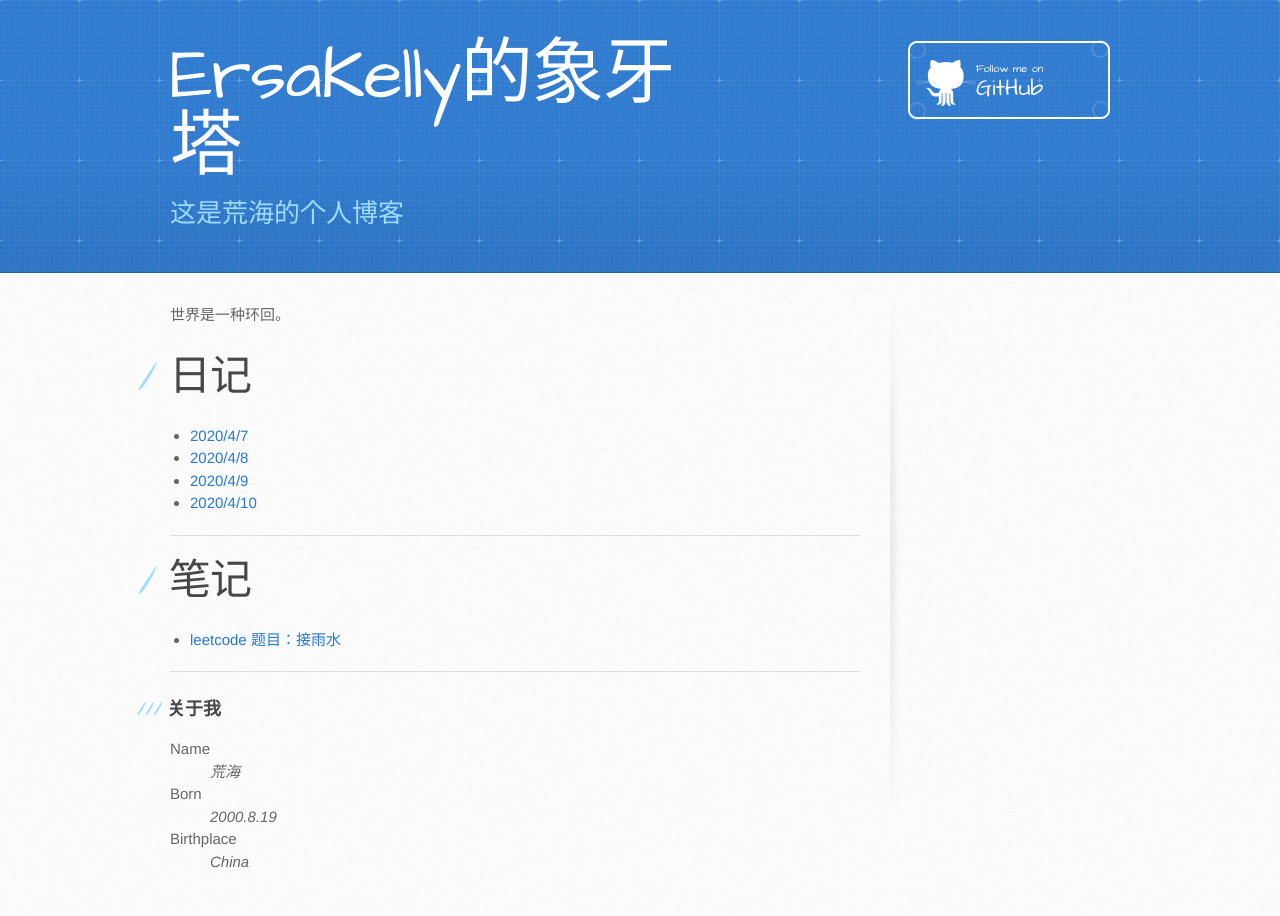
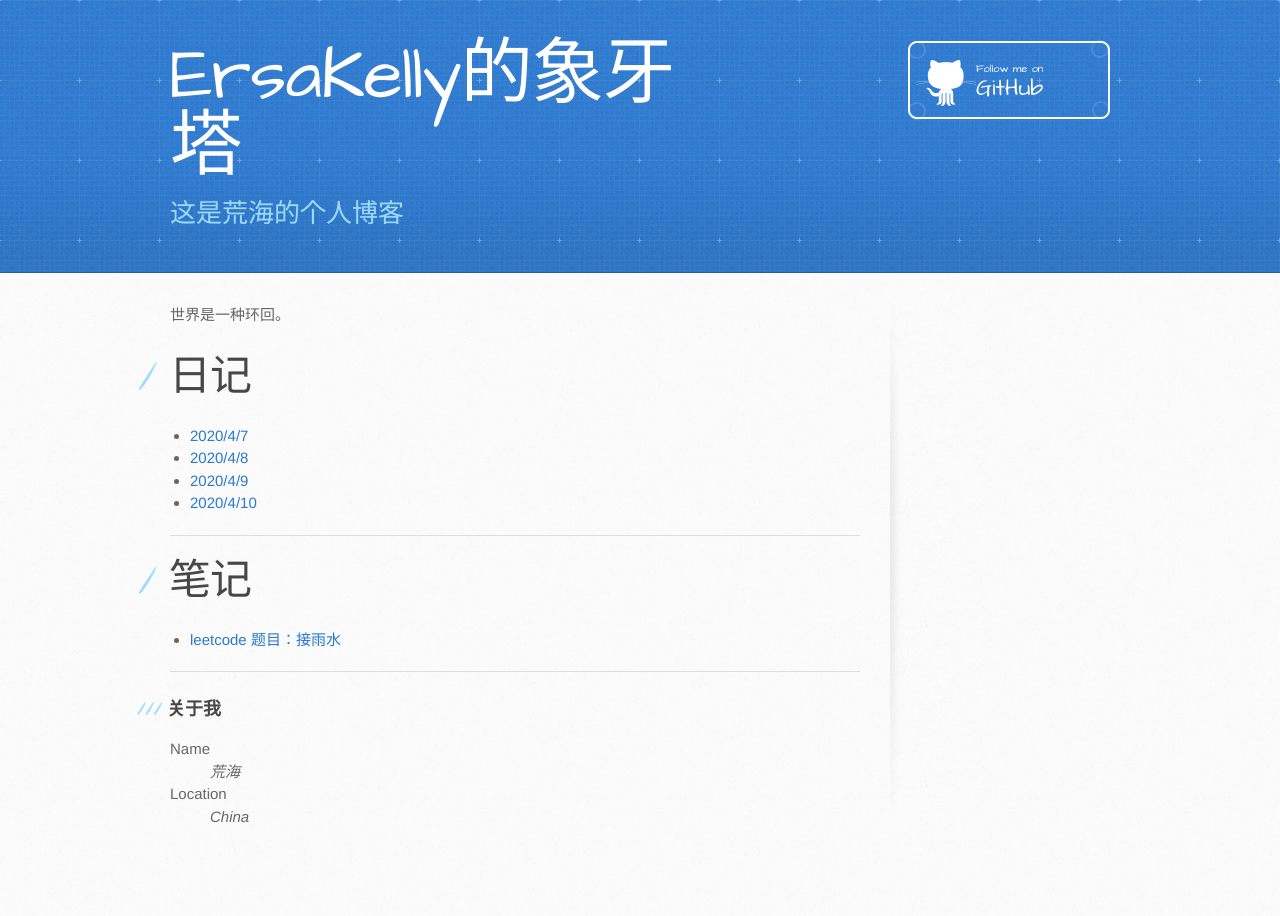
Before and after one commit to TheDesertedSea/TheDesertedSea.github.io, a Jekyll site: the page built from index.md, in a window 1280 px wide. Built offline with Jekyll 4.4.1, drawn with Linux system fonts in a browser that asks for light colours.

Commit message:
Update index.md

```diff
--- a/index.md
+++ b/index.md
@@ -24,8 +24,6 @@ layout: default
 <dl>
 <dt>Name</dt>
 <dd>荒海</dd>
-<dt>Born</dt>
-<dd>2000.8.19</dd>
-<dt>Birthplace</dt>
+<dt>Location</dt>
 <dd>China</dd>
 </dl>
```
